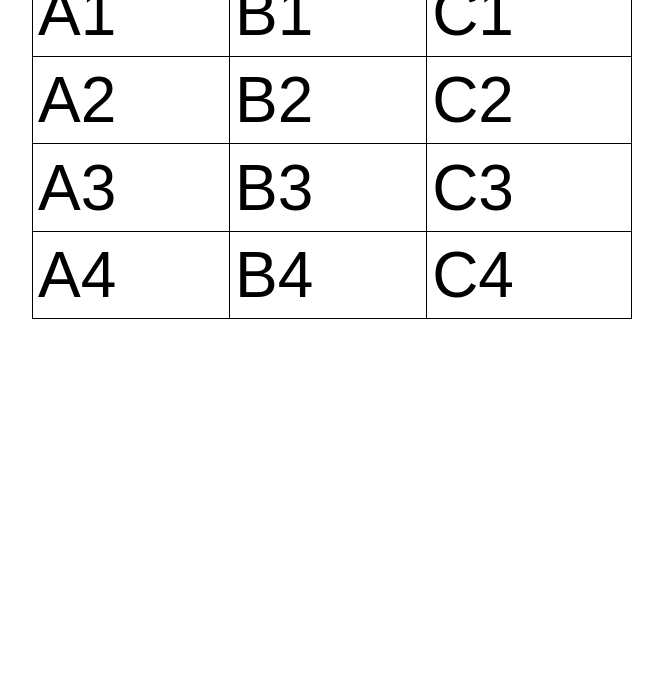
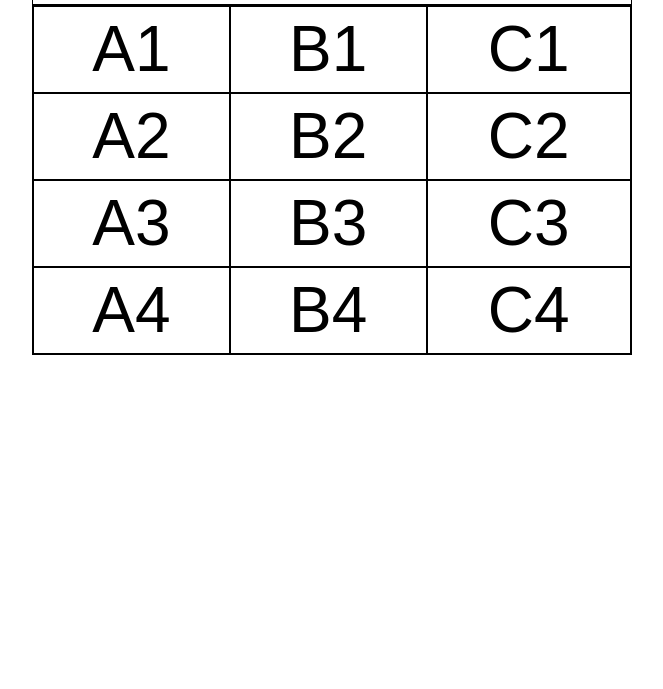
Before and after one commit to DanielFr-BR/HTML-CSS, a plain HTML site: page exercicios/EX-023/tabela001.html in a window 1280 px wide. Shown: the part 111-800 px from the top of the page, without its empty margins (308-971 px from the left). Drawn offline with Linux system fonts and the light colour scheme.

Commit message:
Update tabela001.html

```diff
--- a/exercicios/EX-023/tabela001.html
+++ b/exercicios/EX-023/tabela001.html
@@ -11,26 +11,48 @@
         body{
             font-family: Arial, Helvetica, sans-serif;
         }
-        h1{
-            text-align: center;
+        .primeira{
+            width: 600px;
+            height: 100px;
+            padding: 5px;
+             border: 1.5px solid black;
+             margin: auto;
         }
-        table{
+
+        .primeira h1{
+           text-align: center;
+           font-family: Impact, Haettenschweiler, 'Arial Narrow Bold', sans-serif;
+           font-weight: lighter;
+        }
+        .segunda{
             font-size: 4em;
             width: 600px;
             height: 350px;
             margin: auto;
             border-collapse: collapse;
+
         }
-        table  td{
+        .segunda td{
+            text-align: center;
             padding: 5px;
-             border: 1px solid black;
+             border: 2px solid black;
+        }
+
+        .butao:hover{
+          background-color: green;
         }
 
     </style>
 </head>
 <body>
-    <h1>Minha Primeira Tabela</h1>
-    <table>
+
+    <table class="primeira">
+       <td>
+           <h1>Minha Primeira Tabela</h1>
+       </td>
+    </table>
+
+    <table class="segunda">
      <!--
       HIERARQUIA DE TABELAS(simples)
        TABLE=tabela
@@ -51,7 +73,8 @@
         <td>C2</td>
      </tr>
      <tr>
-        <td>A3</td>
+
+        <td class="butao">A3</td>
         <td>B3</td>
         <td>C3</td>
      </tr>
```
